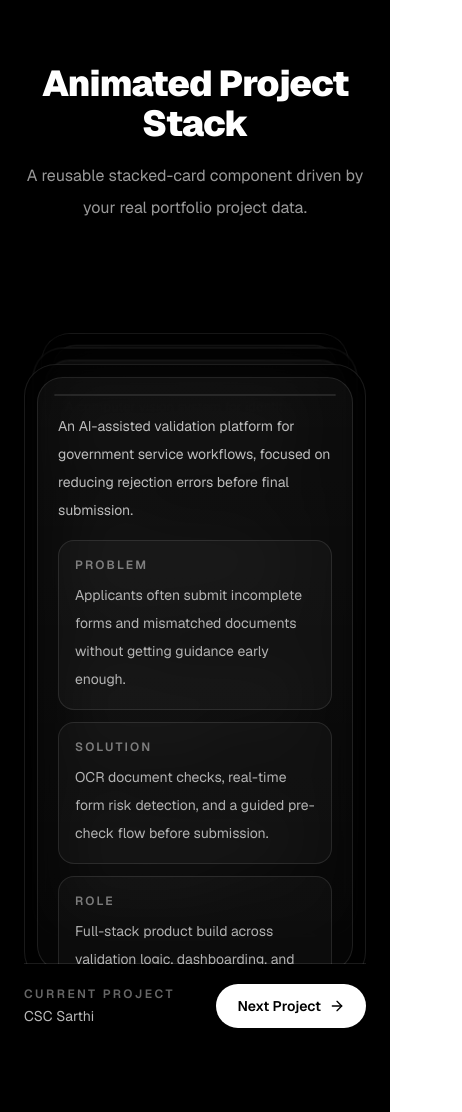
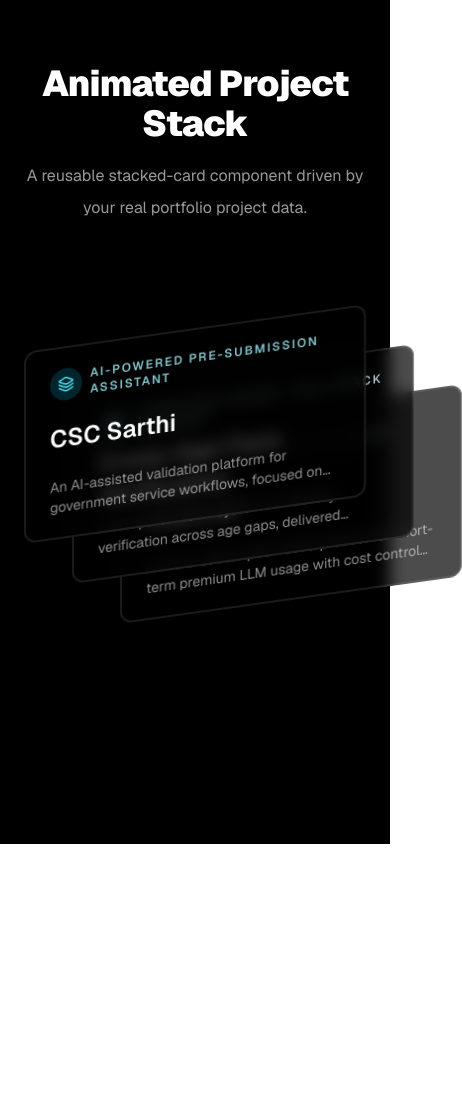
Before and after one commit to OnkarDsharma/Onkareshwar_Sharma_Resume, a Next.js app: page /demo in a window 390 px wide. Shown: the whole page, 462 px wide, since content can reach past the window. After the commit the page ends 844 px from the top, so only its background shows below. Built offline with nearby package versions, Linux system fonts and the light colour scheme; grey boxes are pictures that could not be loaded.

Commit message:
updatedd

```diff
--- a/src/app/page.tsx
+++ b/src/app/page.tsx
@@ -58,6 +58,45 @@
     github: "https://github.com/OnkarDsharma/LiteLLM",
     image:
       "https://images.unsplash.com/photo-1551434678-e076c223a692?auto=format&fit=crop&w=1400&q=80",
+  },
+];
+
+const openSourceCards: AnimatedProjectCardItem[] = [
+  {
+    id: 101,
+    title: "Onyx",
+    category: "Open Source Contributor — Jul 2026",
+    stack: ["React", "TypeScript", "Python", "GitLab API"],
+    summary:
+      "Engineered a GitLab connector branch override, extending configuration interfaces and threading target references through the API retrieval layer.",
+    problem:
+      "The GitLab connector had no support for branch overrides, limiting flexibility when pulling target references from repositories.",
+    solution:
+      "Extended React/TypeScript configuration interfaces and threaded target references through python-gitlab API retrieval methods, implemented robust GitlabGetError exception handling, and authored unit tests validating Git blob URL construction.",
+    role:
+      "Remote open source contributor — designed the override mechanism, handled error cases, and covered the change with unit tests.",
+    impact: ["React/TypeScript", "python-gitlab API", "Unit tested"],
+    github: "https://github.com/onyx-dot-app/onyx",
+    image:
+      "https://images.unsplash.com/photo-1461749280684-dccba630e2f6?auto=format&fit=crop&w=1400&q=80",
+  },
+  {
+    id: 102,
+    title: "tt-metal",
+    category: "Tenstorrent — Open Source Contributor — Jun 2026",
+    stack: ["C++", "C", "Kernel Development"],
+    summary:
+      "Merged a contribution modernizing kernel-level C/C++ type declarations across Quasar and Wormhole hardware components.",
+    problem:
+      "Legacy kernel-level C/C++ type declarations across hardware components needed modernizing for long-term maintainability.",
+    solution:
+      "Updated type declarations across Quasar and Wormhole components, collaborating directly with maintainers through issue discussion and code review before the change was merged.",
+    role:
+      "Remote open source contributor — proposed and implemented the type modernization, iterated based on maintainer review.",
+    impact: ["Kernel-level C/C++", "Cross-component", "Maintainer reviewed"],
+    github: "https://github.com/tenstorrent/tt-metal",
+    image:
+      "https://images.unsplash.com/photo-1517694712202-14dd9538aa97?auto=format&fit=crop&w=1400&q=80",
   },
 ];
 
@@ -211,23 +250,44 @@
         </div>
       </section>
 
+
+
       <section id="projects" className="relative z-20 mx-auto max-w-7xl px-6 py-24">
+        <div className="grid gap-20 lg:grid-cols-2 lg:gap-12">
+          <div>
             <div className="mb-12 max-w-3xl">
               <p className="text-sm font-semibold uppercase tracking-[0.22em] text-white/45">
                 Projects
               </p>
               <h2 className="mt-4 text-3xl font-bold tracking-tight sm:text-4xl">
-            Strong builds over filler projects
+                Built to solve real problems
               </h2>
               <p className="mt-4 text-base leading-8 text-white/60">
-            These are the projects that best represent how I think: solving a
-            real problem, choosing the right stack, and shipping something with
-            clear technical depth and measurable outcomes.
+                AI systems, production software, and products designed for impact, not tutorials or clones.
               </p>
             </div>
 
             <AnimatedCardStack projects={projectCards} />
+          </div>
+
+          <div id="open-source">
+            <div className="mb-12 max-w-3xl">
+              <p className="text-sm font-semibold uppercase tracking-[0.22em] text-white/45">
+                Open Source
+              </p>
+              <h2 className="mt-4 text-3xl font-bold tracking-tight sm:text-4xl">
+                Code shipped to production
+              </h2>
+              <p className="mt-4 text-base leading-8 text-white/60">
+                Contributing to real-world codebases, collaborating with maintainers, and shipping reviewed changes.
+              </p>
+            </div>
+
+            <AnimatedCardStack projects={openSourceCards} />
+          </div>
+        </div>
       </section>
+
 
       <section id="skills" className="relative z-20 border-y border-white/10 bg-black/12">
         <div className="mx-auto max-w-7xl px-6 py-24">
@@ -355,7 +415,7 @@
         <div className="mx-auto max-w-7xl px-6 py-24">
           <div className="mb-12 max-w-3xl">
             <p className="mt-4 text-3xl font-bold tracking-tight text-white sm:text-4xl">
-              Experience timeline
+              Highlights
             </p>
           </div>
 
--- a/src/components/ui/animate-card-animation.tsx
+++ b/src/components/ui/animate-card-animation.tsx
@@ -1,9 +1,11 @@
 "use client";
 
 import Image from "next/image";
-import { useMemo, useState } from "react";
+import { useEffect, useState } from "react";
+import { createPortal } from "react-dom";
 import { AnimatePresence, motion } from "framer-motion";
-import { ArrowRight, GitBranch, Layers3 } from "lucide-react";
+import { GitBranch, Layers3, X } from "lucide-react";
+import { cn } from "@/lib/utils";
 
 export interface AnimatedProjectCardItem {
   id: number;
@@ -22,29 +24,6 @@
 interface AnimatedCardStackProps {
   projects: AnimatedProjectCardItem[];
 }
-
-interface StackCard {
-  id: number;
-  projectIndex: number;
-}
-
-const positionStyles = [
-  { scale: 1, y: 20 },
-  { scale: 0.95, y: -12 },
-  { scale: 0.9, y: -42 },
-];
-
-const exitAnimation = {
-  y: 380,
-  scale: 1,
-  opacity: 0.96,
-};
-
-const enterAnimation = {
-  y: -18,
-  scale: 0.9,
-  opacity: 0.9,
-};
 
 function ProjectCardContent({ project }: { project: AnimatedProjectCardItem }) {
   return (
@@ -145,124 +124,131 @@
   );
 }
 
-function AnimatedCard({
-  card,
+const stackOffsets = [
+  "z-30 hover:-translate-y-6",
+  "translate-x-12 translate-y-10 z-20 grayscale-[60%] hover:-translate-y-2 hover:grayscale-0",
+  "translate-x-24 translate-y-20 z-10 grayscale-[60%] hover:translate-y-9 hover:grayscale-0",
+];
+
+function PreviewCard({
+  project,
   index,
-  project,
-  isAnimating,
+  onOpen,
 }: {
-  card: StackCard;
+  project: AnimatedProjectCardItem;
   index: number;
-  project: AnimatedProjectCardItem;
-  isAnimating: boolean;
+  onOpen: (
+    project: AnimatedProjectCardItem,
+    event: React.MouseEvent<HTMLButtonElement>
+  ) => void;
 }) {
-  const { scale, y } = positionStyles[index] ?? positionStyles[2];
-  const zIndex = index === 0 && isAnimating ? 10 : 3 - index;
-  const exitAnim = index === 0 ? exitAnimation : undefined;
-  const initialAnim = index === 2 ? enterAnimation : undefined;
-
   return (
-    <motion.div
-      key={card.id}
-      initial={initialAnim}
-      animate={{ y, scale, opacity: 1 }}
-      exit={exitAnim}
-      transition={{
-        type: "spring",
-        duration: 0.75,
-        bounce: 0,
-      }}
-      style={{
-        zIndex,
-        left: "50%",
-        x: "-50%",
-        bottom: 0,
-      }}
-      className="absolute flex h-[620px] w-full max-w-[920px] items-center justify-center overflow-hidden rounded-[2rem] border border-white/10 bg-black/75 p-3 shadow-[0_40px_120px_rgba(0,0,0,0.45)] backdrop-blur-xl will-change-transform"
+    <button
+      type="button"
+      onClick={(event) => onOpen(project, event)}
+      className={cn(
+        "[grid-area:stack] relative flex h-48 w-full max-w-[26rem] -skew-y-[8deg] flex-col justify-between rounded-xl border-2 border-white/10 bg-black/70 px-6 py-5 text-left backdrop-blur-sm transition-all duration-500 ease-out hover:z-40 hover:skew-y-0 hover:border-cyan-300/40 hover:bg-black/85",
+        stackOffsets[index]
+      )}
     >
-      <div className="h-full w-full rounded-[1.6rem] border border-white/10 bg-[linear-gradient(180deg,rgba(255,255,255,0.045),rgba(255,255,255,0.02))] p-4 sm:p-5">
-        <ProjectCardContent project={project} />
+      <div className="flex items-center gap-2">
+        <span className="rounded-full bg-cyan-500/20 p-2">
+          <Layers3 className="h-4 w-4 text-cyan-300" />
+        </span>
+        <p className="text-xs font-semibold uppercase tracking-[0.15em] text-cyan-200/80">
+          {project.category}
+        </p>
       </div>
-    </motion.div>
+      <p className="text-2xl font-semibold text-white">{project.title}</p>
+      <p className="line-clamp-2 text-sm text-white/55">{project.summary}</p>
+    </button>
   );
 }
 
 export default function AnimatedCardStack({
   projects,
 }: AnimatedCardStackProps) {
-  const visibleProjects = useMemo(() => projects.slice(0, 3), [projects]);
-  const [cards, setCards] = useState<StackCard[]>(
-    visibleProjects.map((_, index) => ({
-      id: index + 1,
-      projectIndex: index,
-    }))
-  );
-  const [isAnimating, setIsAnimating] = useState(false);
-  const [nextId, setNextId] = useState(4);
+  const [openProject, setOpenProject] =
+    useState<AnimatedProjectCardItem | null>(null);
+  const [origin, setOrigin] = useState({ x: 50, y: 50 });
+  const [mounted, setMounted] = useState(false);
+  const visibleProjects = projects.slice(0, 3);
 
-  if (visibleProjects.length < 3) {
-    return null;
-  }
+  useEffect(() => {
+    setMounted(true);
+  }, []);
 
-  const handleAnimate = () => {
-    if (isAnimating) {
-      return;
-    }
+  useEffect(() => {
+    if (!openProject) return;
+    const originalOverflow = document.body.style.overflow;
+    document.body.style.overflow = "hidden";
+    return () => {
+      document.body.style.overflow = originalOverflow;
+    };
+  }, [openProject]);
 
-    setIsAnimating(true);
-
-    const nextProjectIndex =
-      (cards[cards.length - 1]?.projectIndex + 1) % visibleProjects.length;
-
-    setCards([
-      ...cards.slice(1),
-      {
-        id: nextId,
-        projectIndex: nextProjectIndex,
-      },
-    ]);
-    setNextId((prev) => prev + 1);
-
-    window.setTimeout(() => {
-      setIsAnimating(false);
-    }, 750);
+  const handleOpen = (
+    project: AnimatedProjectCardItem,
+    event: React.MouseEvent<HTMLButtonElement>
+  ) => {
+    const rect = event.currentTarget.getBoundingClientRect();
+    setOrigin({
+      x: ((rect.left + rect.width / 2) / window.innerWidth) * 100,
+      y: ((rect.top + rect.height / 2) / window.innerHeight) * 100,
+    });
+    setOpenProject(project);
   };
 
-  const activeProject = visibleProjects[cards[0]?.projectIndex ?? 0];
+  const smoothEase = [0.16, 1, 0.3, 1] as const;
+
+  const modal = (
+    <AnimatePresence>
+      {openProject && (
+        <motion.div
+          initial={{ opacity: 0 }}
+          animate={{ opacity: 1 }}
+          exit={{ opacity: 0 }}
+          transition={{ duration: 0.25, ease: smoothEase }}
+          onClick={() => setOpenProject(null)}
+          className="fixed inset-0 z-[100] flex items-center justify-center bg-black/80 p-4 backdrop-blur-sm"
+        >
+          <motion.div
+            initial={{ opacity: 0, scale: 0.35 }}
+            animate={{ opacity: 1, scale: 1 }}
+            exit={{ opacity: 0, scale: 0.4 }}
+            transition={{ duration: 0.5, ease: smoothEase }}
+            style={{ transformOrigin: `${origin.x}% ${origin.y}%` }}
+            onClick={(event) => event.stopPropagation()}
+            className="relative max-h-[90vh] w-full max-w-[920px] overflow-y-auto rounded-[2rem] border border-white/10 bg-black/90 p-4 shadow-[0_40px_120px_rgba(0,0,0,0.5)] backdrop-blur-xl sm:p-5"
+          >
+            <button
+              type="button"
+              onClick={() => setOpenProject(null)}
+              className="absolute right-4 top-4 z-10 rounded-full border border-white/15 bg-black/50 p-2 text-white/70 transition hover:bg-black/80 hover:text-white"
+            >
+              <X className="h-4 w-4" />
+            </button>
+            <ProjectCardContent project={openProject} />
+          </motion.div>
+        </motion.div>
+      )}
+    </AnimatePresence>
+  );
 
   return (
-    <div className="flex w-full flex-col items-center justify-center">
-      <div className="relative h-[700px] w-full overflow-hidden pt-12">
-        <AnimatePresence initial={false}>
-          {cards.map((card, index) => (
-            <AnimatedCard
-              key={card.id}
-              card={card}
-              index={index}
-              project={visibleProjects[card.projectIndex]}
-              isAnimating={isAnimating}
-            />
-          ))}
-        </AnimatePresence>
+    <>
+      <div className="grid [grid-template-areas:'stack'] place-items-center py-16">
+        {visibleProjects.map((project, index) => (
+          <PreviewCard
+            key={project.id}
+            project={project}
+            index={index}
+            onOpen={handleOpen}
+          />
+        ))}
       </div>
 
-      <div className="relative z-10 -mt-px flex w-full max-w-[920px] flex-wrap items-center justify-between gap-4 border-t border-white/10 py-5">
-        <div>
-          <p className="text-xs font-semibold uppercase tracking-[0.2em] text-white/40">
-            Current project
-          </p>
-          <p className="mt-1 text-sm text-white/72">{activeProject.title}</p>
-        </div>
-
-        <button
-          onClick={handleAnimate}
-          disabled={isAnimating}
-          className="inline-flex h-11 items-center justify-center gap-2 rounded-full border border-white/15 bg-white px-5 text-sm font-semibold text-black transition hover:bg-zinc-200 disabled:cursor-not-allowed disabled:opacity-70"
-        >
-          Next Project
-          <ArrowRight className="h-4 w-4" />
-        </button>
-      </div>
-    </div>
+      {mounted ? createPortal(modal, document.body) : null}
+    </>
   );
 }
```
Lines whose indentation alone changed are shown as unchanged.
